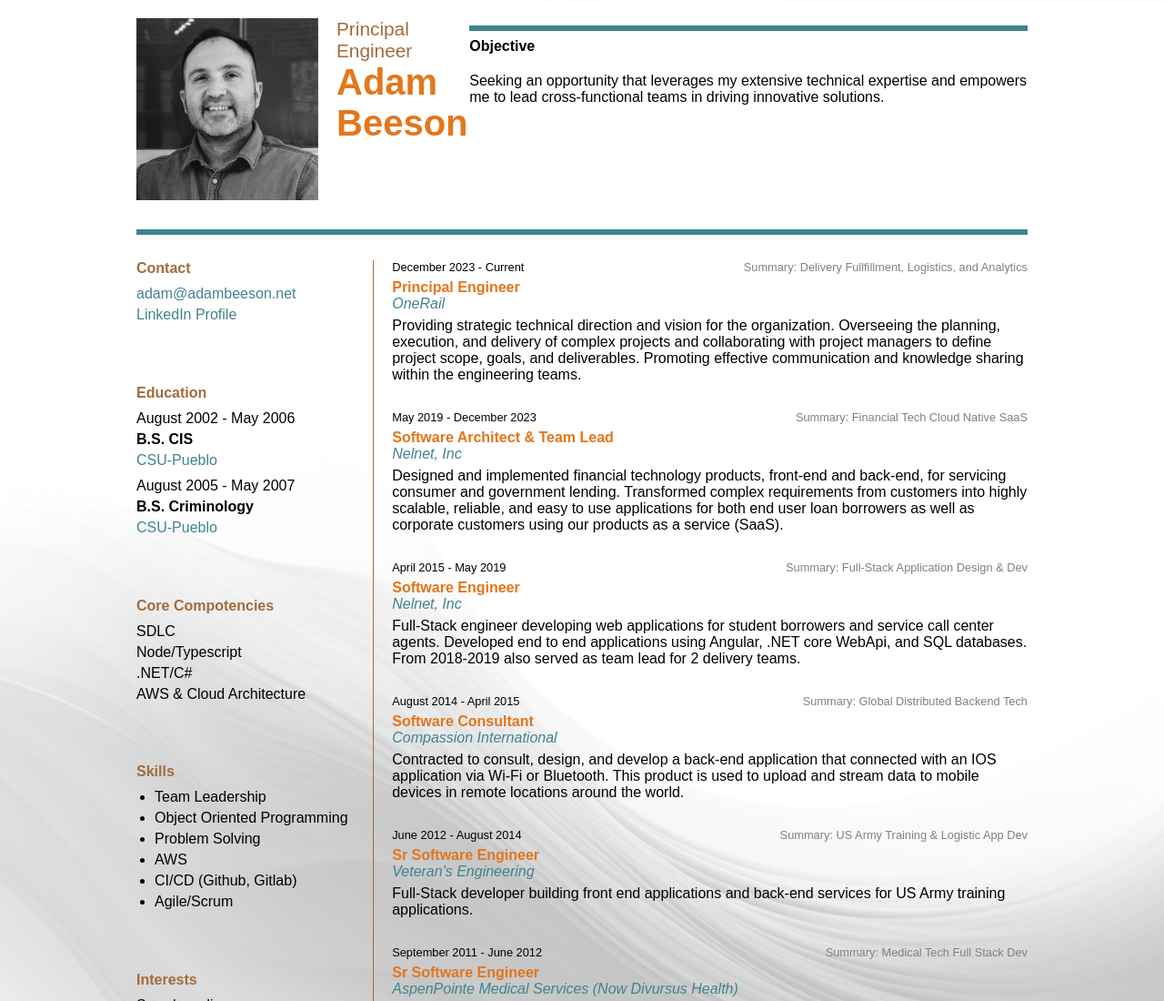
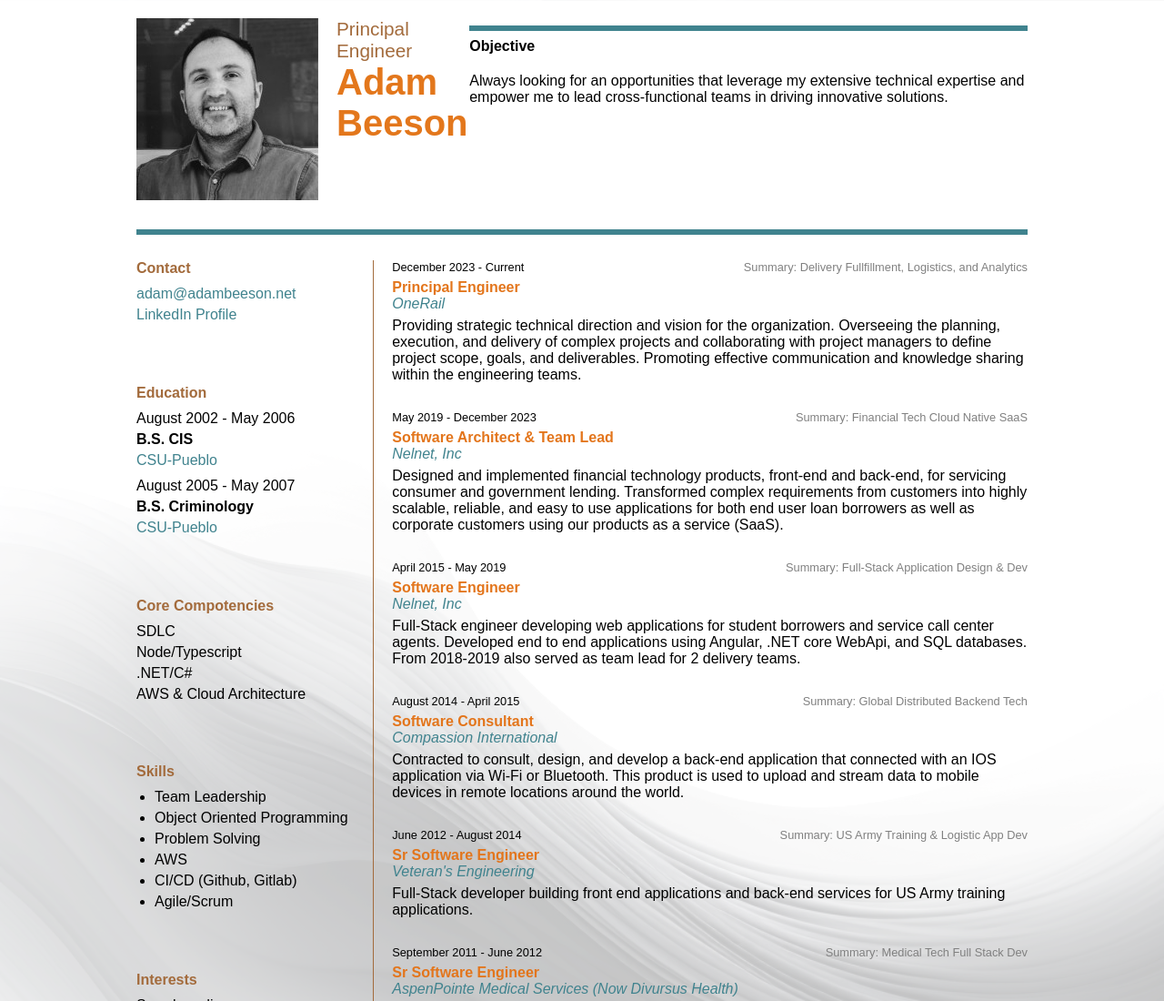
Before and after one commit to beesona/beesona.github.io, a plain HTML site: page index.html in a window 1280 px wide. Shown: the top 1100 px of the page at 91% size. Drawn offline with Linux system fonts and the light colour scheme.

Commit message:
text changes

```diff
--- a/index.html
+++ b/index.html
@@ -13,7 +13,6 @@
         />
         <link href="https://fonts.googleapis.com/icon?family=Material+Icons" rel="stylesheet" />
         <style>
-            /* You can add global styles to this file, and also import other style files */
             body {
                 background-color: rgb(255, 255, 255);
                 background: url(bg1.png) bottom left no-repeat fixed;
@@ -237,8 +236,8 @@
                         Objective
                     </div>
                     <div class="header-right-bottom">
-                        Seeking an opportunity that leverages my extensive technical expertise and
-                        empowers me to lead cross-functional teams in driving innovative solutions.
+                        Always looking for an opportunities that leverage my extensive technical expertise and
+                        empower me to lead cross-functional teams in driving innovative solutions.
                     </div>
                 </div>
             </div>
```
